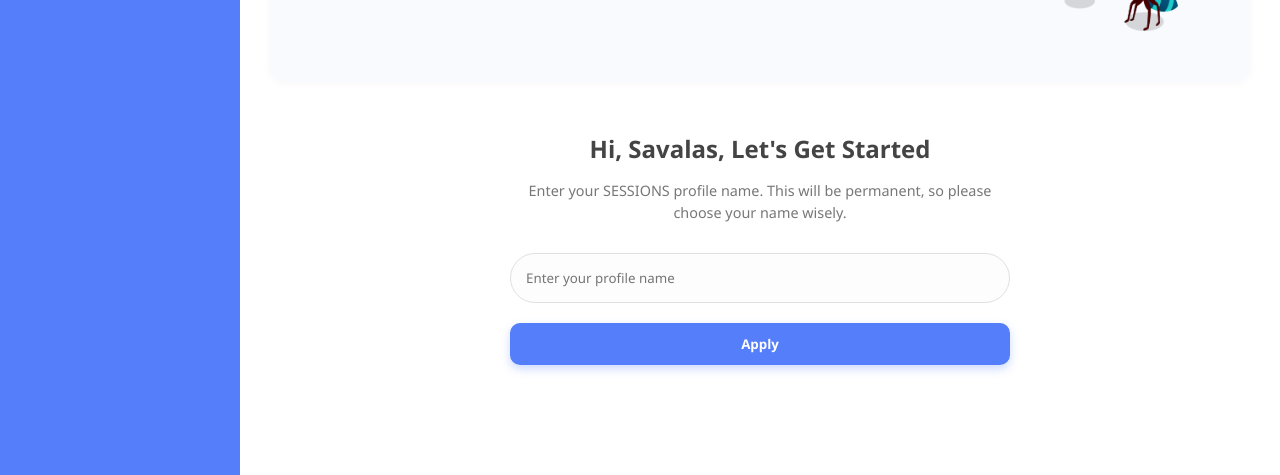
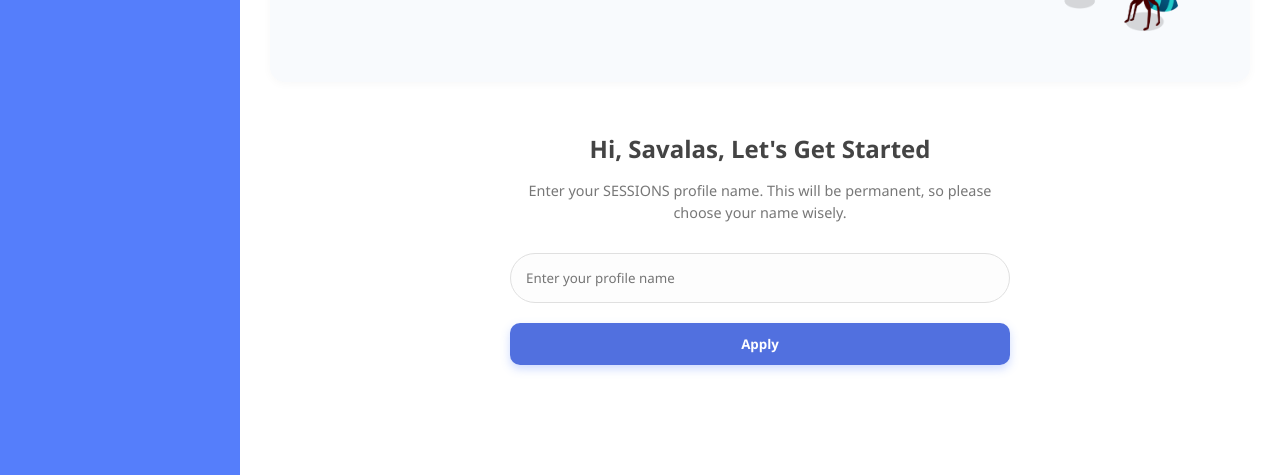
Before and after one commit to muhammadibrahem/journey2, a plain HTML site: page index.html in a window 1280 px wide. In both pictures the pointer is over the button "Apply". Shown: the part 325-800 px from the top of the page. Drawn offline with Linux system fonts and the light colour scheme.

Commit message:
colorset

```diff
--- a/style.css
+++ b/style.css
@@ -241,6 +241,10 @@ body {
     box-shadow: 0 4px 10px rgba(93, 135, 255, 0.3);
 }
 
+.apply-btn:hover {
+    background-color: #3a5ddbe1;
+}
+
 
 /* Responsive Breakpoints */
 
```
